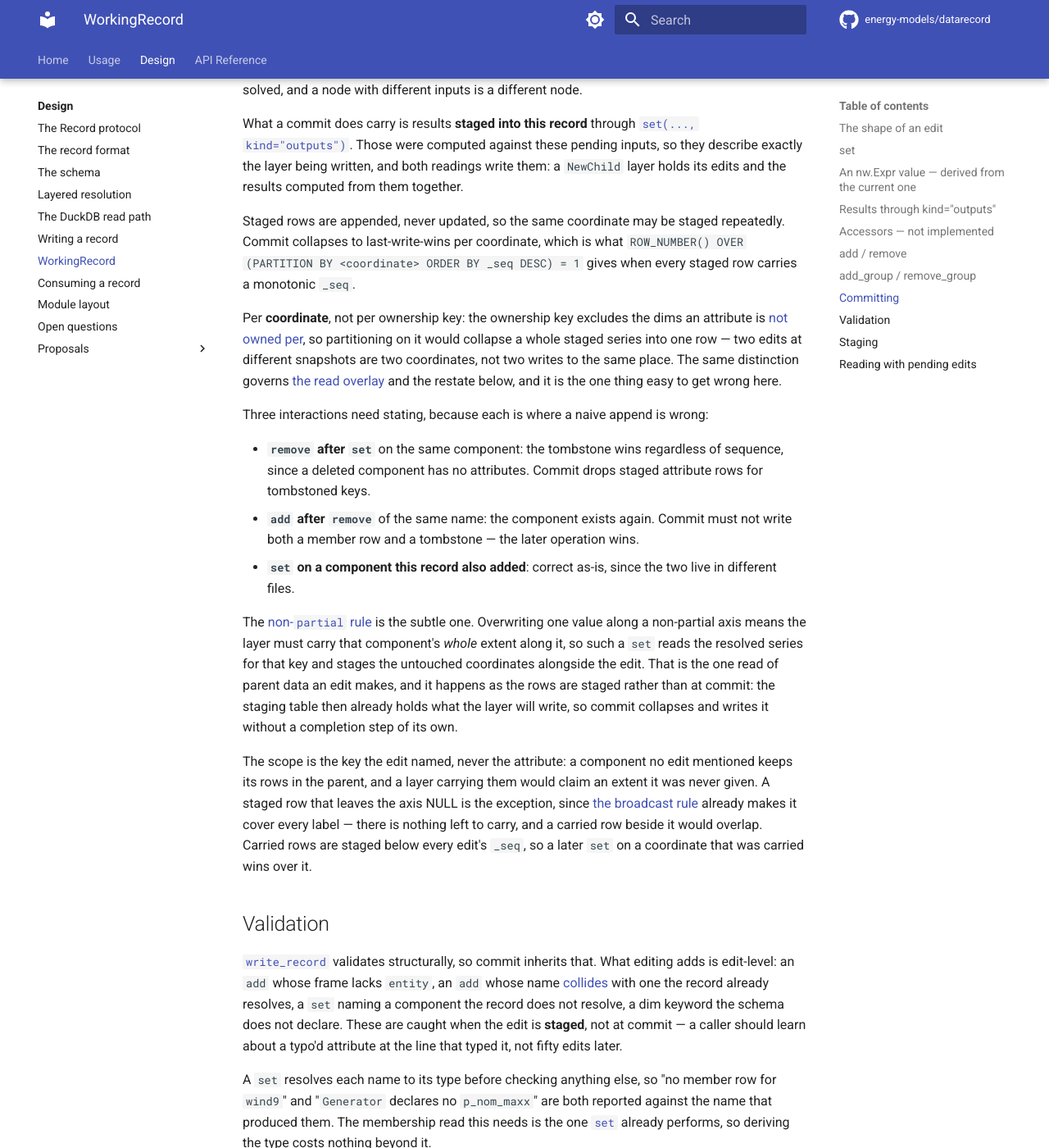
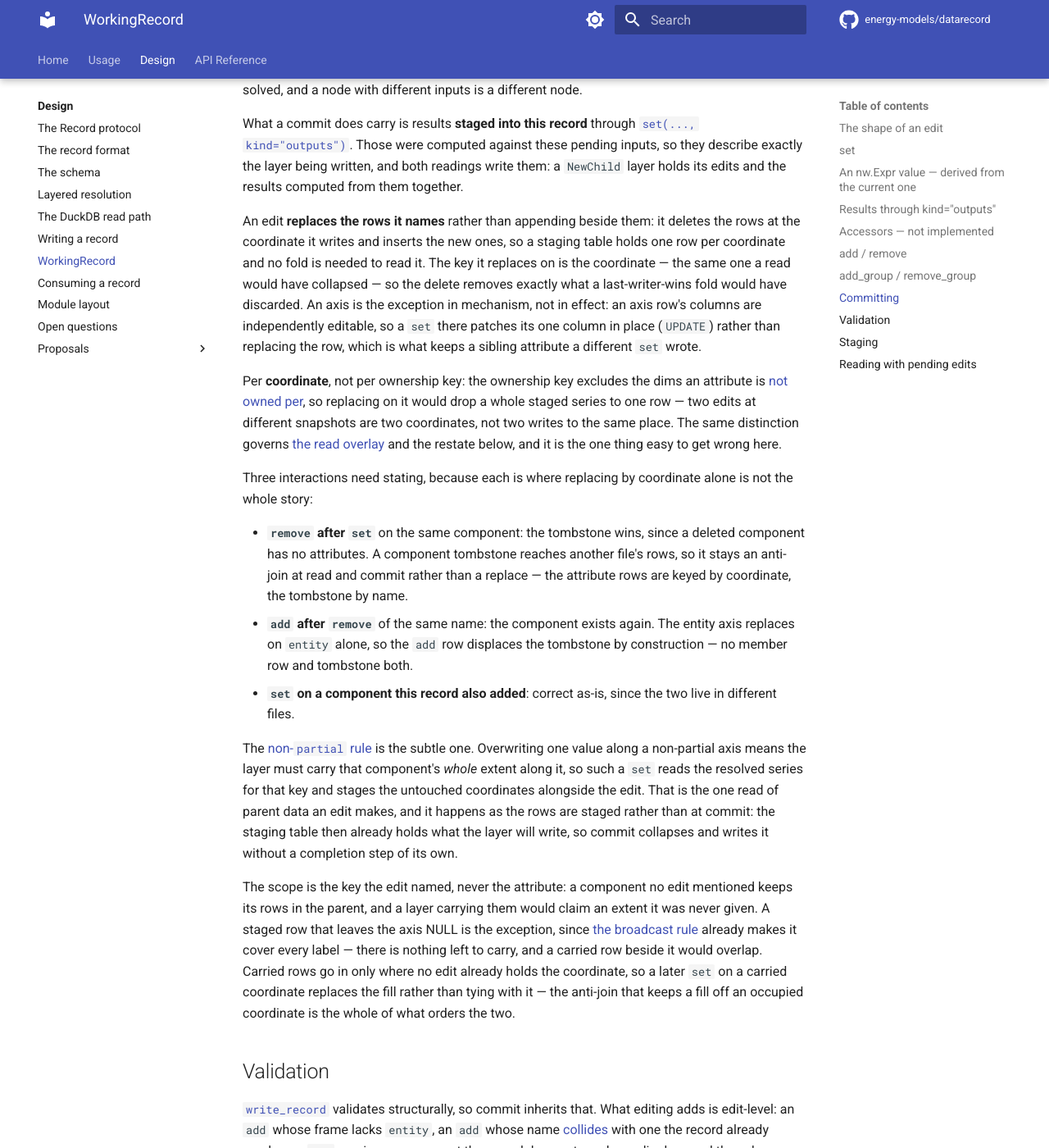
Before and after one commit to energy-models/datarecord, an MkDocs documentation site: the page built from docs/design/working-record.md, in a window 1280 px wide and 1400 px high, scrolled down 9314 px. Shown: the whole window at 82% size. Built offline with MkDocs 1.6.1 and Material for MkDocs 9.7.7, drawn with Linux system fonts in a browser that asks for light colours; comment, search, counter and statistics services are not loaded; some of the changed text lies outside the part shown.

Commit message:
refactor!: staging without _seq, an edit replaces the rows it names
Every staging table carried a _seq column no file has, and every read
folded on it. Make each edit replace the rows it names by key — delete
then insert — and _seq goes from all four kinds along with the four folds
that read it (_latest_per, _collapsed_axis, _axis_frame, _CARRIED_SEQ). A
staging table then is what the layer will write, and reading one is a scan.

An axis edit patches its one column in place (UPDATE ... FROM plus an
INSERT for an unstaged label) rather than replacing the row, so a sibling
attribute a different set wrote is kept without a completion step.
_axis_layer stays, reduced to a scan for a partial axis and a union with
the untouched base labels for one owned whole. _complete_owned_whole and
the long-row replace both key on _long_key, so the fill an anti-join
excludes and the row a later set replaces are one key by construction.

Merged _shaped/_replace/_insert into one _insert with an optional key=.
Coverage: test_two_edits_on_one_whole_owned_series_both_land pins the
case the proposal leans on hardest. Implements
docs/design/proposals/staging-without-seq.md.

Co-Authored-By: Claude Opus 4.8 <noreply@anthropic.com>

````diff
--- a/docs/design/working-record.md
+++ b/docs/design/working-record.md
@@ -294,18 +294,19 @@ An edit changes the inputs a result was computed from, so a parent's `outputs/`
 What a commit does carry is results **staged into this record** through [`set(..., kind="outputs")`](#results-through-kindoutputs).
 Those were computed against these pending inputs, so they describe exactly the layer being written, and both readings write them: a `NewChild` layer holds its edits and the results computed from them together.
 
-Staged rows are appended, never updated, so the same coordinate may be staged repeatedly.
-Commit collapses to last-write-wins per coordinate, which is what `ROW_NUMBER() OVER (PARTITION BY <coordinate> ORDER BY _seq DESC) = 1` gives when every staged row carries a monotonic `_seq`.
+An edit **replaces the rows it names** rather than appending beside them: it deletes the rows at the coordinate it writes and inserts the new ones, so a staging table holds one row per coordinate and no fold is needed to read it.
+The key it replaces on is the coordinate — the same one a read would have collapsed — so the delete removes exactly what a last-writer-wins fold would have discarded.
+An axis is the exception in mechanism, not in effect: an axis row's columns are independently editable, so a `set` there patches its one column in place (`UPDATE`) rather than replacing the row, which is what keeps a sibling attribute a different `set` wrote.
 
-Per **coordinate**, not per ownership key: the ownership key excludes the dims an attribute is [not owned per](schema.md#partial-the-granularity-of-an-override), so partitioning on it would collapse a whole staged series into one row — two edits at different snapshots are two coordinates, not two writes to the same place.
+Per **coordinate**, not per ownership key: the ownership key excludes the dims an attribute is [not owned per](schema.md#partial-the-granularity-of-an-override), so replacing on it would drop a whole staged series to one row — two edits at different snapshots are two coordinates, not two writes to the same place.
 The same distinction governs [the read overlay](#reading-with-pending-edits) and the restate below, and it is the one thing easy to get wrong here.
 
-Three interactions need stating, because each is where a naive append is wrong:
+Three interactions need stating, because each is where replacing by coordinate alone is not the whole story:
 
-- **`remove` after `set`** on the same component: the tombstone wins regardless of sequence, since a deleted component has no attributes.
-  Commit drops staged attribute rows for tombstoned keys.
+- **`remove` after `set`** on the same component: the tombstone wins, since a deleted component has no attributes.
+  A component tombstone reaches another file's rows, so it stays an anti-join at read and commit rather than a replace — the attribute rows are keyed by coordinate, the tombstone by name.
 - **`add` after `remove`** of the same name: the component exists again.
-  Commit must not write both a member row and a tombstone — the later operation wins.
+  The entity axis replaces on `entity` alone, so the `add` row displaces the tombstone by construction — no member row and tombstone both.
 - **`set` on a component this record also added**: correct as-is, since the two live in different files.
 
 The [non-`partial` rule](schema.md#partial-the-granularity-of-an-override) is the subtle one.
@@ -314,7 +315,7 @@ That is the one read of parent data an edit makes, and it happens as the rows ar
 
 The scope is the key the edit named, never the attribute: a component no edit mentioned keeps its rows in the parent, and a layer carrying them would claim an extent it was never given.
 A staged row that leaves the axis NULL is the exception, since [the broadcast rule](record.md#the-broadcast-rule) already makes it cover every label — there is nothing left to carry, and a carried row beside it would overlap.
-Carried rows are staged below every edit's `_seq`, so a later `set` on a coordinate that was carried wins over it.
+Carried rows go in only where no edit already holds the coordinate, so a later `set` on a carried coordinate replaces the fill rather than tying with it — the anti-join that keeps a fill off an occupied coordinate is the whole of what orders the two.
 
 ## Validation
 
@@ -330,11 +331,11 @@ The membership read this needs is the one [`set`](#set) already performs, so der
 Staged rows live in DuckDB tables on the record's own connection:
 
 ```sql
-CREATE TABLE staged_inputs_<attr>_<id>   (<that attribute's long columns>, _seq BIGINT);  -- no entity_type
-CREATE TABLE staged_outputs_<attr>_<id>  (<that attribute's long columns>, _seq BIGINT);
-CREATE TABLE staged_axis_<dim>_<id>      (<the axis key>, ..., deleted BOOLEAN, _seq BIGINT);
-CREATE TABLE staged_members_<Type>_<id>  (entity, deleted BOOLEAN, _seq BIGINT, <that type's columns>);
-CREATE TABLE staged_<group>_<id>         (<group coordinates>, ..., deleted BOOLEAN, _seq BIGINT);
+CREATE TABLE staged_inputs_<attr>_<id>   (<that attribute's long columns>);  -- no entity_type
+CREATE TABLE staged_outputs_<attr>_<id>  (<that attribute's long columns>);
+CREATE TABLE staged_axis_<dim>_<id>      (<the axis key>, ..., deleted BOOLEAN);
+CREATE TABLE staged_members_<Type>_<id>  (entity, deleted BOOLEAN, <that type's columns>);
+CREATE TABLE staged_<group>_<id>         (<group coordinates>, ..., deleted BOOLEAN);
 ```
 
 **Every table is shaped like the file it becomes**, which is the rule the rest of this section is consequences of. So there is no table whose columns are a union over things the format keeps apart, and a column the schema does not declare has nowhere to go — [`add`](#add-remove) rejects one rather than widening a table to fit it, there being no declared dtype to give it.
@@ -349,20 +350,20 @@ One staging table per declared [group](schema.md#groups), mirroring [the maps th
 
 **One table per entity type, and one more for the axis**, mirroring the two files the format keeps apart: `dims/entity_type/<Type>.parquet` holds a type's own columns, and [`dims/entity.parquet`](format.md#the-entity-axis) holds membership. A single table for every type would have to carry the union of their columns, so a `Bus` frame would land a `Generator`'s `p_nom` as a NULL column of the `Bus` file — the same reason the format partitions them.
 
-So `add` writes two rows for one component, and `remove` two tombstones: the axis says a name exists and of what type, the member table says what it is. They share one `_seq`, being one edit.
+So `add` writes two rows for one component, and `remove` two tombstones: the axis says a name exists and of what type, the member table says what it is. Both replace on `entity`, being one edit, so re-adding or removing a name displaces its earlier row rather than stacking beside it.
 
-The **entity axis is staged as an axis**, `staged_axis_entity_<id>` like any other dim, and reaches [the fold](read-path.md) as `axis("entity")` with no special case. What differs is only how it collapses: an ordinary axis folds per column, so two `set` calls on one label commute; membership folds whole-row, so a `remove` under one type and an `add` under another resolve to one row rather than merging into a component that is both a `Bus` and deleted.
+The **entity axis is staged as an axis**, `staged_axis_entity_<id>` like any other dim, and reaches [the fold](read-path.md) as `axis("entity")` with no special case. What differs is only how an edit keys it: an ordinary axis patches a column in place, so two `set` calls on one label commute; membership replaces on `entity` alone, so a `remove` under one type and an `add` under another resolve to one row rather than merging into a component that is both a `Bus` and deleted.
 
 The staged rows are [the format's own rows](#the-shape-of-an-edit), so a staged long table loses `entity_type` exactly as `inputs/` does, and the entity axis keeps it.
 
-These tables are the **only** place a staged row exists: [the reads](#reading-with-pending-edits) fold them rather than holding a copy.
+These tables are the **only** place a staged row exists: [the reads](#reading-with-pending-edits) read them rather than holding a copy.
 
-DuckDB rather than in-memory objects, for three reasons that all matter: the reads are already a fold, so staging elsewhere would mean marshalling every edit into a relation on every read; a large edit is a bulk insert rather than ten thousand Python objects; and commit becomes one window-function query whose result `write_record` consumes unmaterialised.
+DuckDB rather than in-memory objects, for three reasons that all matter: the reads are already a fold, so staging elsewhere would mean marshalling every edit into a relation on every read; a large edit is a bulk insert rather than ten thousand Python objects; and commit hands each table to `write_record` as the file it already is, no collapse in between.
 
 Connection-scoped, like the owner-map cache, so they vanish with the connection and never appear on disk.
 A record whose edits must survive a process boundary should commit.
 
-`_seq` is assigned per edit call, not per row, so an edit's rows collapse together and edit order is what last-write-wins means.
+An edit **replaces** what it names rather than appending, so a table holds one row per key and reading it is a scan — no ordering column, and edit order is just which edit ran last.
 
 ## Reading with pending edits
 
````
Also changed, not shown: docs/design/proposals/staging-without-seq.md (+7 -1 lines), docs/usage/editing.md (+1 -1 lines), 3 other files.
